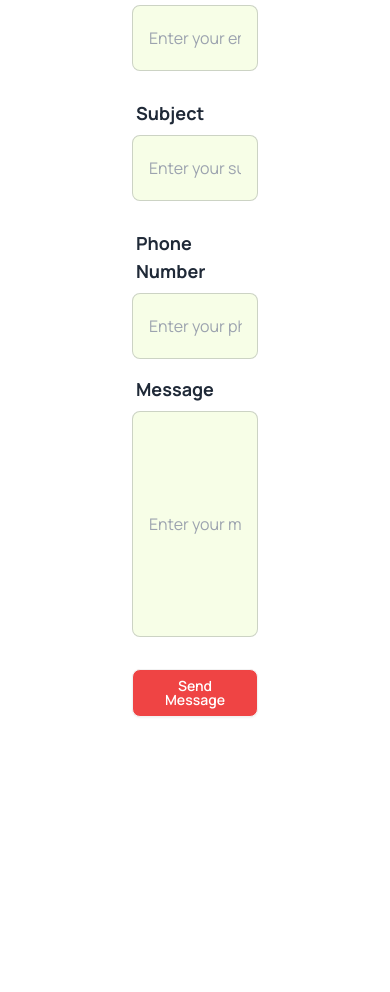
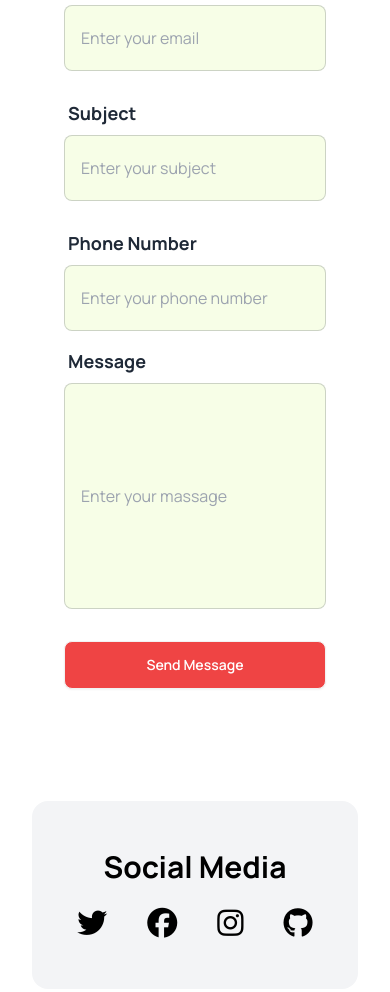
Before and after one commit to yhmunna1/hockey, a plain HTML site: page index.html in a window 390 px wide. Shown: the part 8194-9186 px from the top of the page. Before the commit the page ends 9039 px from the top, so only its background shows below. Drawn offline with nearby package versions, Linux system fonts and the light colour scheme.

Commit message:
social media icon added and responsive design

```diff
--- a/index.html
+++ b/index.html
@@ -418,7 +418,7 @@
                 </div>
 
                 <!-- Right Side -->
-                <div class="card flex-auto w-7/12">
+                <div class="card flex-auto w-full lg:w-7/12">
                     <form class="card-body">
                         <div class="grid grid-cols-1 lg:grid-cols-2 gap-5">
                             <div class="form-control">
@@ -463,6 +463,17 @@
                     </form>
                 </div>
             </div>
+
+            <!-- Bottom -->
+            <div class="card bg-gray-100 my-20 py-12">
+                <h3 class="text-3xl text-center lg:text-4xl font-bold text-black">Social Media</h3>
+                <div class="flex items-center gap-10 justify-center pt-5">
+                    <i class="fa-brands fa-twitter text-3xl text-black"></i>
+                    <i class="fa-brands fa-facebook text-3xl text-black"></i>
+                    <i class="fa-brands fa-instagram text-3xl text-black"></i>
+                    <i class="fa-brands fa-github text-3xl text-black"></i>
+                </div>
+            </div>
         </section>
     </main>
 
```
